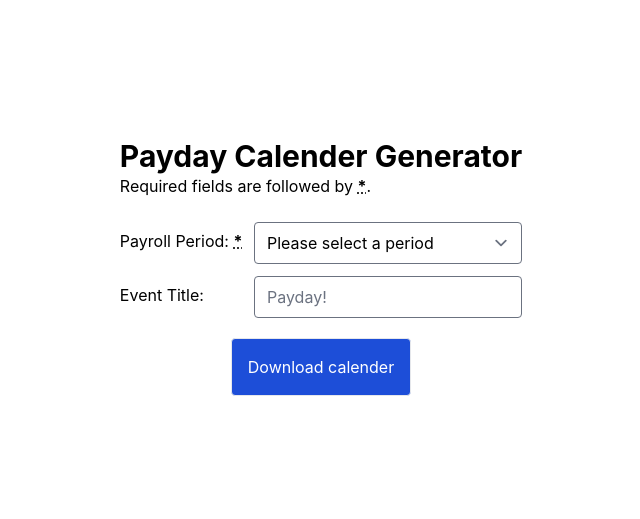
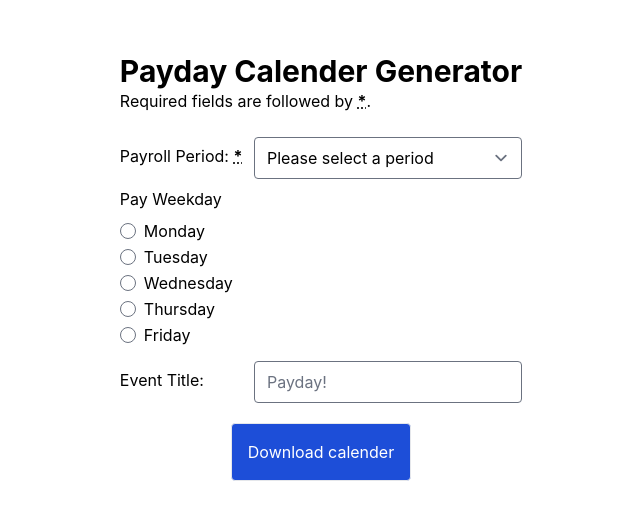
Before and after one commit to AndyN9/payday-calendar-generator, a React (Vite) app: page / in a window 1280 px wide. Shown: the part 133-652 px from the top of the page, without its empty margins (319-959 px from the left). Built offline with nearby package versions, Linux system fonts and the light colour scheme; the HTML template or start-up script is replaced by a standard one.

Commit message:
add initial radio input

```diff
--- a/src/PaydayCalenderGenerator/PaydayCalenderGenerator.jsx
+++ b/src/PaydayCalenderGenerator/PaydayCalenderGenerator.jsx
@@ -23,6 +23,9 @@ function download(blob, filename) {
   link.click();
   link.parentNode.removeChild(link);
 }
+
+const capitalize = (string) =>
+  (string && string[0].toUpperCase() + string.slice(1)) || '';
 
 export function PaydayCalenderGenerator() {
   const [form, dispatch] = useReducer(
@@ -115,6 +118,26 @@ export function PaydayCalenderGenerator() {
               <option value="monthly">Monthly</option>
             </select>
           </p>
+          <fieldset className="block">
+            <legend>Pay Weekday</legend>
+            <div className="mt-2">
+              {['monday', 'tuesday', 'wednesday', 'thursday', 'friday'].map(
+                (day, index) => (
+                  <div key={`${day}-${index}`}>
+                    <label htmlFor={day} className="inline-flex items-center">
+                      <input
+                        className="form-radio"
+                        type="radio"
+                        id={day}
+                        name={day}
+                      />
+                      <span className="ml-2">{capitalize(day)}</span>
+                    </label>
+                  </div>
+                )
+              )}
+            </div>
+          </fieldset>
           <p className="flex flex-col sm:flex-row place-content-between place-items-center">
             <label htmlFor="event-title">
               <span>Event Title: </span>
```
